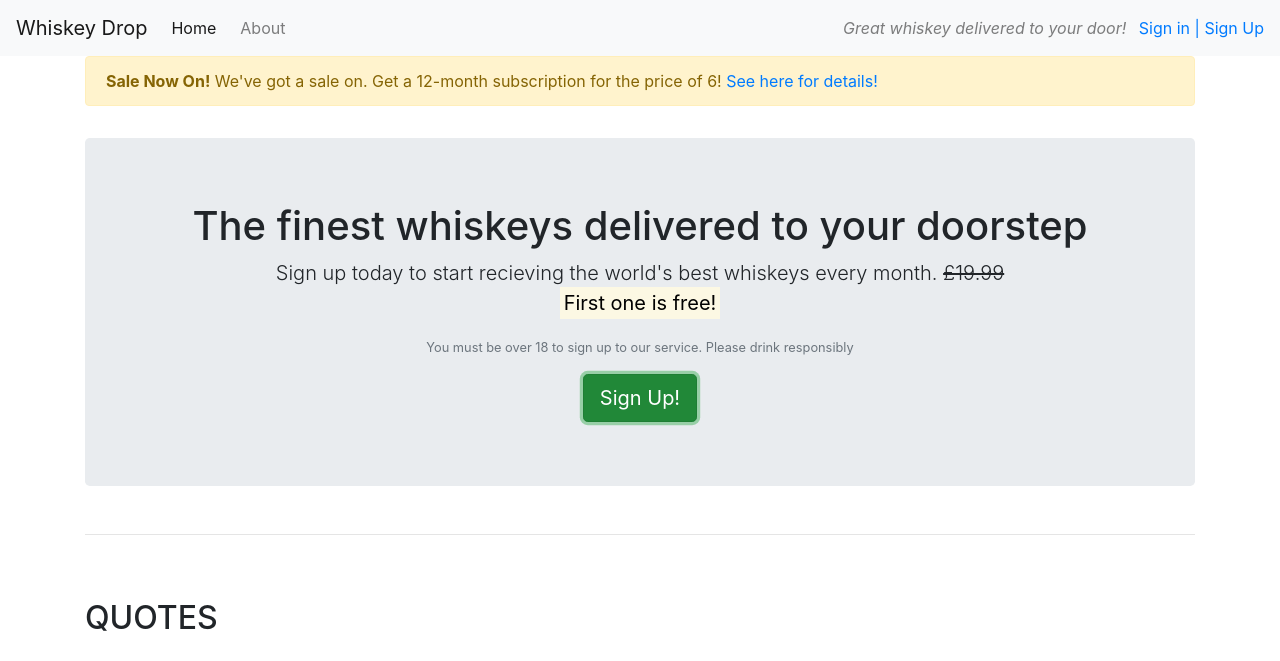
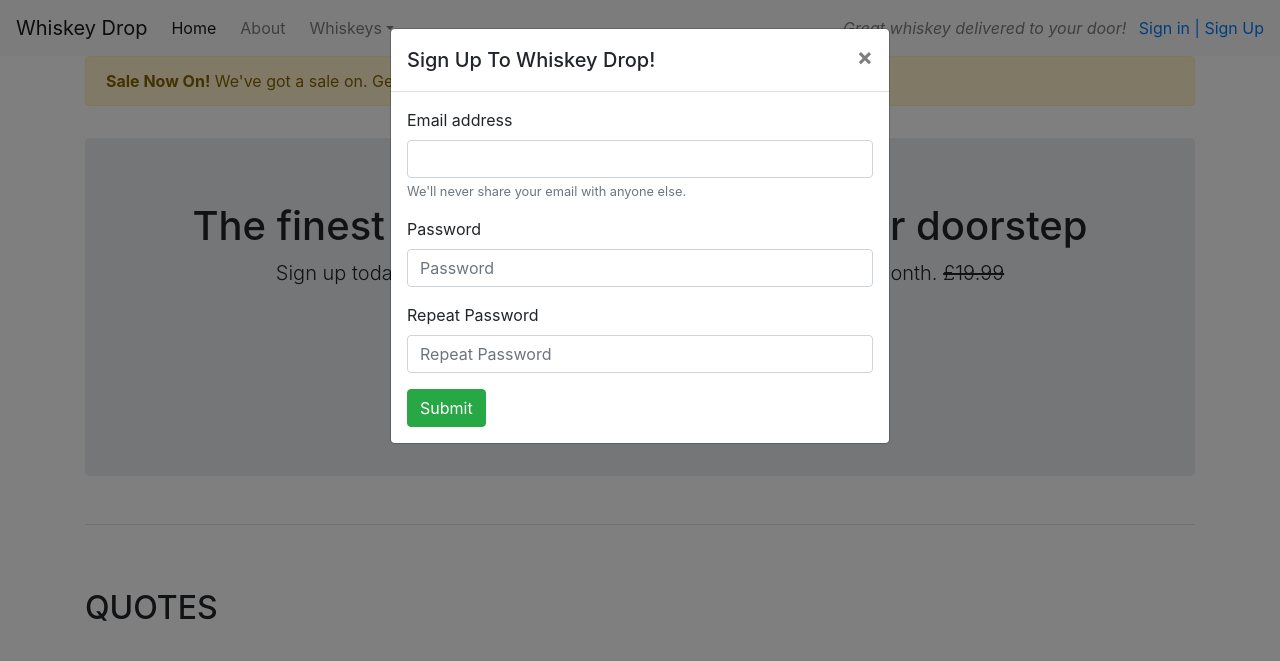
Before and after one commit to LitzN/Bootstrap_, a plain HTML site: page index.html in a window 1280 px wide. Both pictures are taken after a click on the button "Sign Up!". Shown: the top 661 px of the page. Drawn offline with nearby package versions, Linux system fonts and the light colour scheme.

Commit message:
added javascript modal to sign up button and dropdown features to navbar

```diff
--- a/index.html
+++ b/index.html
@@ -14,16 +14,34 @@
 <body>
 <nav class="navbar navbar-light bg-light navbar-expand-sm">
     <a href=""  class="navbar-brand">Whiskey Drop</a>
-    <ul class="navbar-nav mr-auto">
-        <li class="active nav-item mr-2"><a class="nav-link" href="/">Home</a></li>
-         <li class="nav-item mr-2"><a class="nav-link" href="/about">About</a></li>
-          <li class="nav-item mr-2 d-block d-sm-none"><a class="nav-link" href="/login">Sign in  |  Sign Up</a></li>
-   </ul>
+
+    <button class="navbar-toggler ml-auto" type="button" data-toggle="collapse" data-target="#navbarNavDropdown" aria-controls="navbarNavDropdown" aria-expanded="false" aria-label="toggle navigation">
+    <span class="navbar-toggler-icon"></span></button>
+
+    <div class="collapse navbar-collapse" id="navbarNavDropdown">
+        <ul class="navbar-nav mr-auto">
+             <li class="active nav-item mr-2"><a class="nav-link" href="/">Home</a></li>
+            <li class="nav-item mr-2"><a class="nav-link" href="/about">About</a></li>
+            <li class="nav-item dropdown">
+                <a class="nav-link dropdown-toggle" href="#" id="navbarNavDropdownMenuLink" role="button" data-toggle="dropdown" aria-haspopup="true" aria-expanded="false">
+                Whiskeys</a>
+                  <div class="dropdown-menu" aria-labelledby="navbarDropdownMenuLink">
+                        <a class="dropdown-item" href="#">Irish</a>
+                        <a class="dropdown-item" href="#">Scotch</a>
+                        <a class="dropdown-item" href="#">Japanese</a>
+                        <a class="dropdown-item" href="#">American</a>
+                    </div>
+            </li>
+             <li class="nav-item mr-2 d-block d-sm-none"><a class="nav-link" href="/login">Sign in  |  Sign Up</a></li>
+        </ul>
+   </div>
     <div class="d-none d-md-block">
 <p class="navbar-text my-auto mr-2"><i>Great whiskey delivered to your door!</i></p>
 <a href="/login">Sign in  |  Sign Up</a>
     </div>
 </nav>
+
+
     <article class="container">
     <div class="row d-none d-sm-block">
         <div class="col-12">
@@ -43,7 +61,7 @@
             <span clas="d-inline d-sm-none"><br></span>
              <strong><mark>First one is free!</mark></strong></p>
              <p><small class="text-muted">You must be over 18 to sign up to our service. Please drink responsibly</small></p>
-            <button class="btn btn-success btn-lg">Sign Up!</button>
+            <button class="btn btn-success" data-toggle="modal" data-target="#signUpModal">Sign Up!</button>
         </section>
         </div>
     </div>
@@ -168,5 +186,39 @@
 </div>
 </section>
 </article>
+<div class="modal" tabindex="-1" role="dialog" id="signUpModal">
+  <div class="modal-dialog" role="document">
+    <div class="modal-content">
+      <div class="modal-header">
+        <h5 class="modal-title">Sign Up To Whiskey Drop!</h5>
+        <button type="button" class="close" data-dismiss="modal" aria-label="Close">
+          <span aria-hidden="true">&times;</span>
+        </button>
+      </div>
+      <div class="modal-body">
+       <form>
+  <div class="form-group">
+    <label for="exampleInputEmail1">Email address</label>
+    <input type="email" class="form-control" id="exampleInputEmail1" aria-describedby="emailHelp">
+    <small id="emailHelp" class="form-text text-muted">We'll never share your email with anyone else.</small>
+  </div>
+  <div class="form-group">
+    <label for="password">Password</label>
+    <input type="password" class="form-control" id="password" placeholder="Password">
+  </div>
+   <div class="form-group">
+    <label for="repeatPassword"> Repeat Password</label>
+    <input type="password" class="form-control" id="repeatPassword" placeholder="Repeat Password">
+  </div>
+
+  <button type="submit" class="btn btn-success">Submit</button>
+</form>
+      </div>
+    </div>
+  </div>
+</div>
+<script src="https://code.jquery.com/jquery-3.4.1.slim.min.js" integrity="sha384-J6qa4849blE2+poT4WnyKhv5vZF5SrPo0iEjwBvKU7imGFAV0wwj1yYfoRSJoZ+n" crossorigin="anonymous"></script>
+<script src="https://cdn.jsdelivr.net/npm/popper.js@1.16.0/dist/umd/popper.min.js" integrity="sha384-Q6E9RHvbIyZFJoft+2mJbHaEWldlvI9IOYy5n3zV9zzTtmI3UksdQRVvoxMfooAo" crossorigin="anonymous"></script>
+<script src="https://stackpath.bootstrapcdn.com/bootstrap/4.4.1/js/bootstrap.min.js" integrity="sha384-wfSDF2E50Y2D1uUdj0O3uMBJnjuUD4Ih7YwaYd1iqfktj0Uod8GCExl3Og8ifwB6" crossorigin="anonymous"></script>
 </body>
 </html>
```
